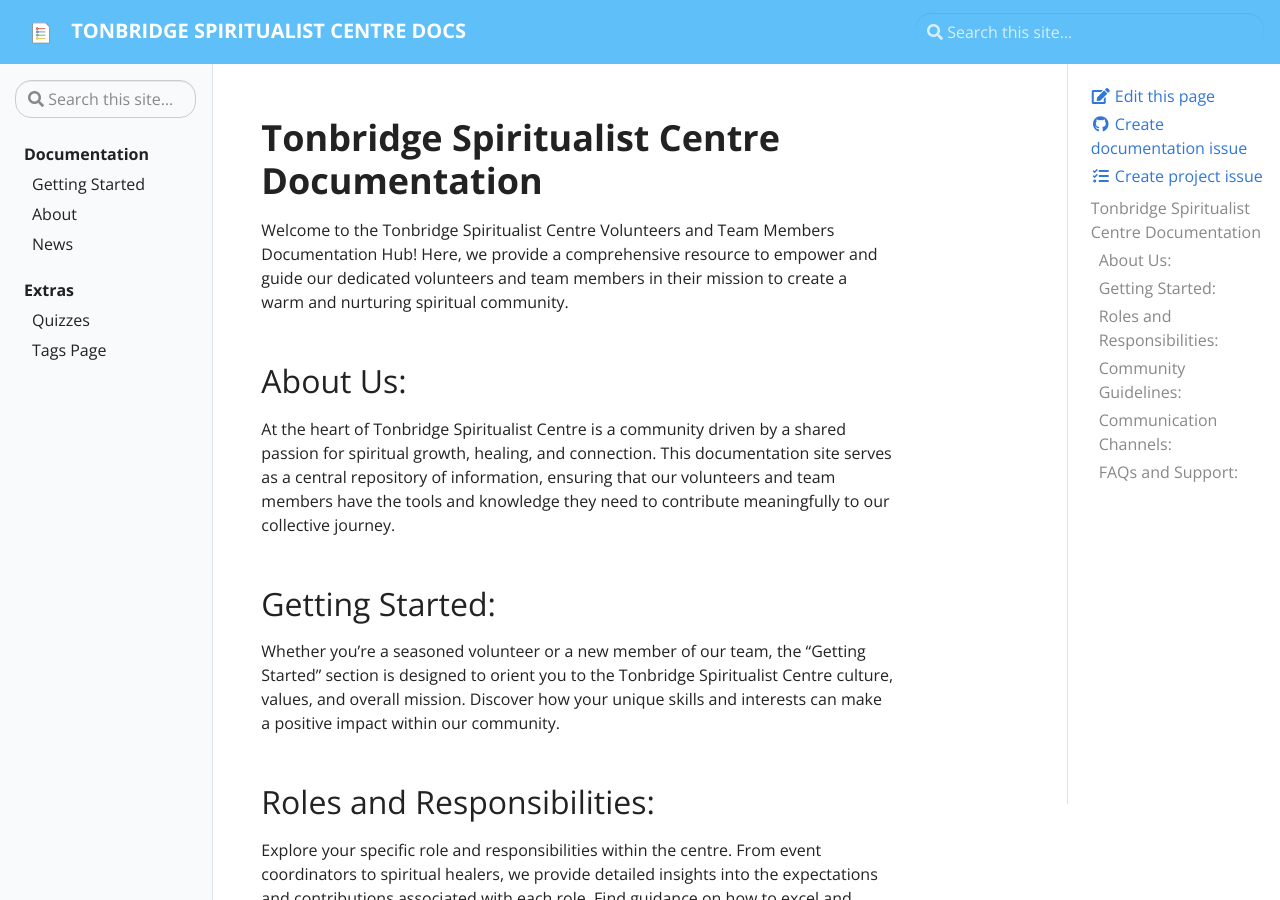
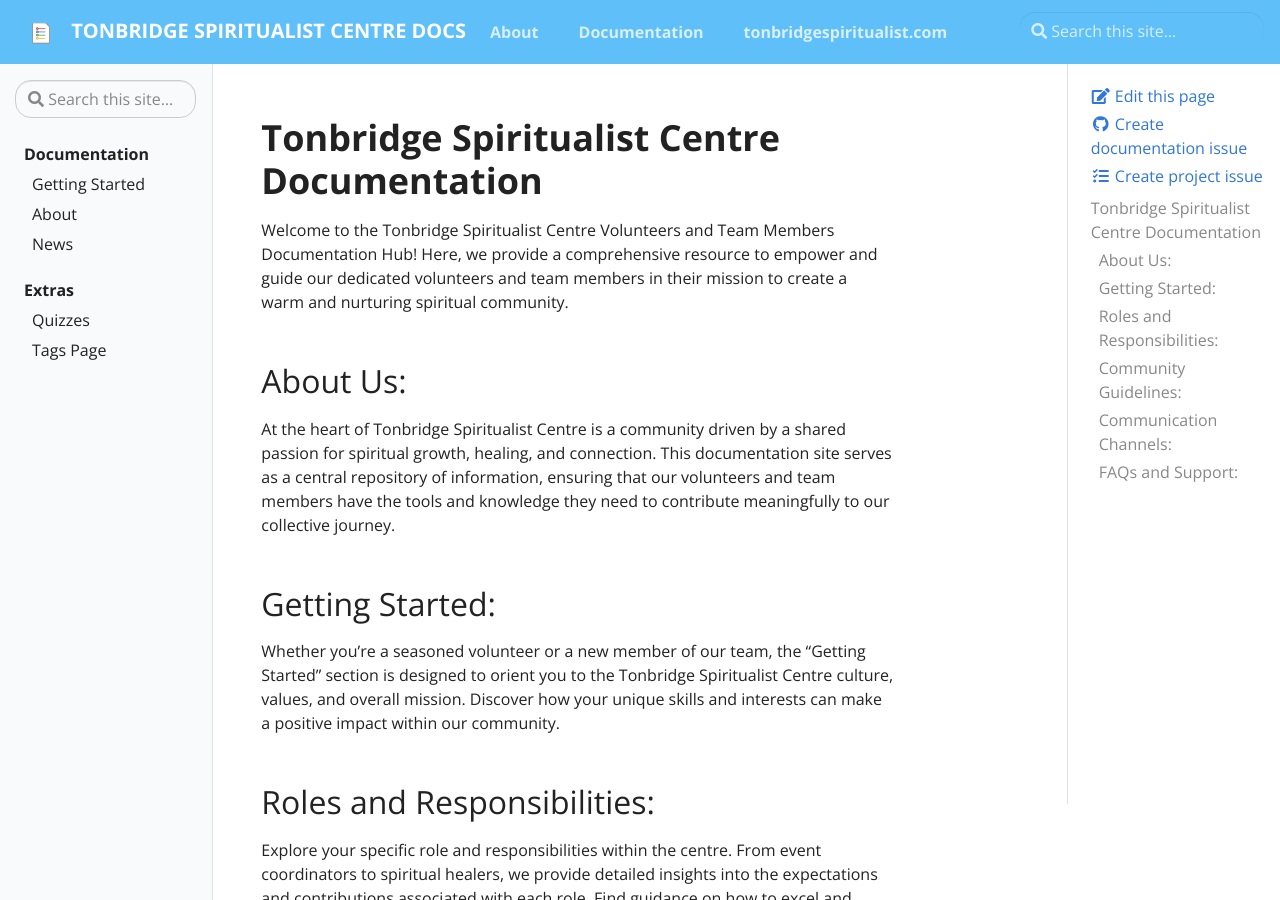
Before and after one commit to tonbridgespiritualist/docs, a Jekyll site: the page built from pages/index.md, in a window 1280 px wide and 900 px high. Built offline with Jekyll 4.4.1, drawn with Linux system fonts in a browser that asks for light colours; part of the change alters nothing that is shown.

Commit message:
Update header.html

```diff
--- a/_includes/header.html
+++ b/_includes/header.html
@@ -3,6 +3,12 @@
         <a class="navbar-brand" href="{{ site.baseurl }}/">
             <span class="navbar-logo"></span>{% include logo.svg %}<span class="text-uppercase font-weight-bold">{{ site.title }}</span>
 	</a>
+		<div class="td-navbar-nav-scroll ml-md-auto" id="main_navbar">
+		<ul class="navbar-nav mt-2 mt-lg-0">
+			{% for link in site.data.navigation %}
+			<li class="nav-item mr-4 mb-2 mb-lg-0">
+                            <a class="nav-link" href="{% if link.url %}{{ site.baseurl }}/{{ link.url }}{% else %}{{ link.external_url }}{% endif %}" ><span>{{ link.title }}</span></a>
+			</li>{% endfor %}
 	<div class="td-navbar-nav-scroll ml-md-auto" id="main_navbar">
 		<ul class="navbar-nav mt-2 mt-lg-0">
 			<li class="nav-item mr-4 mb-2 mb-lg-0">
@@ -15,20 +21,3 @@
         </div>
 </nav>
 </header>
-
-<script>
-$(document).ready(function() {
-  var url = "https://api.github.com/search/repositories?q={{ site.github_user }}/{{ site.github_repo }}";
-  fetch(url, {
-      headers: {"Accept":"application/vnd.github.preview"}
-  }).then(function(e) {
-    return e.json()
-  }).then(function(r) {
-     console.log(r.items[0])
-     stars = r.items[0]['stargazers_count']
-     forks = r.items[0]['forks_count']
-     $('#stars').text(stars + " Stars")
-     $('#forks').text(forks + " Forks")
-  });
-});
-</script>
```
